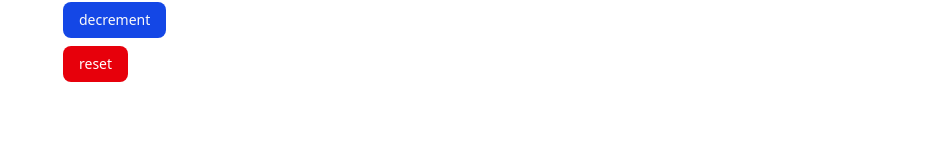
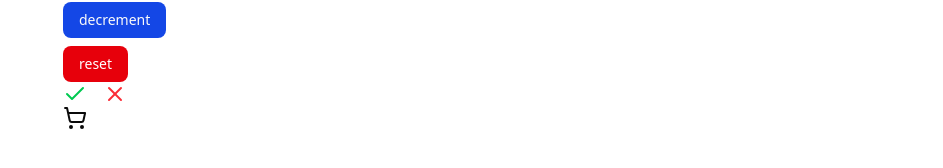
Before and after one commit to RogerJackD/next-shopping-cart, a Next.js app: page / in a window 1280 px wide. Shown: the part 558-726 px from the top of the page, without its empty margins (337-1280 px from the left). Built offline with nearby package versions, Linux system fonts and the light colour scheme.

Commit message:
add lucid-react

```diff
--- a/app/page.tsx
+++ b/app/page.tsx
@@ -2,9 +2,12 @@
 
 import { Button } from "@/components/ui/button";
 import { Input } from "@/components/ui/input";
+
+import { Check, X, ShoppingCart  } from "lucide-react";
+
+import { UseAppDistpatch, UseAppSelector } from "@/redux/services/hooks";
+import { changeUsername } from "@/redux/features/userSlice";
 import { increment, decrement, reset } from "@/redux/features/counterSlice";
-import { changeUsername } from "@/redux/features/userSlice";
-import { UseAppDistpatch, UseAppSelector } from "@/redux/services/hooks";
 
 export default function Home() {
   const dispatch = UseAppDistpatch();
@@ -21,9 +24,8 @@ export default function Home() {
 
         <Input
           placeholder="enter username"
-          onChange={(e) => dispatch(changeUsername(e.target.value))}/>
-
-
+          onChange={(e) => dispatch(changeUsername(e.target.value))}
+        />
 
         <span>{userName}</span>
 
@@ -39,7 +41,7 @@ export default function Home() {
         <Button
           className="flex items-center gap-2 my-2 bg-blue-700"
           variant={"default"}
-          size={'default'}
+          size={"default"}
           onClick={() => {
             dispatch(decrement());
           }}
@@ -56,6 +58,13 @@ export default function Home() {
         >
           reset
         </Button>
+
+        <div className="flex gap-4">
+          <Check className="w-6 h-6 text-green-500" />
+          <X className="w-6 h-6 text-red-500" />
+        </div>
+
+        <ShoppingCart/>
       </div>
     </>
   );
```
